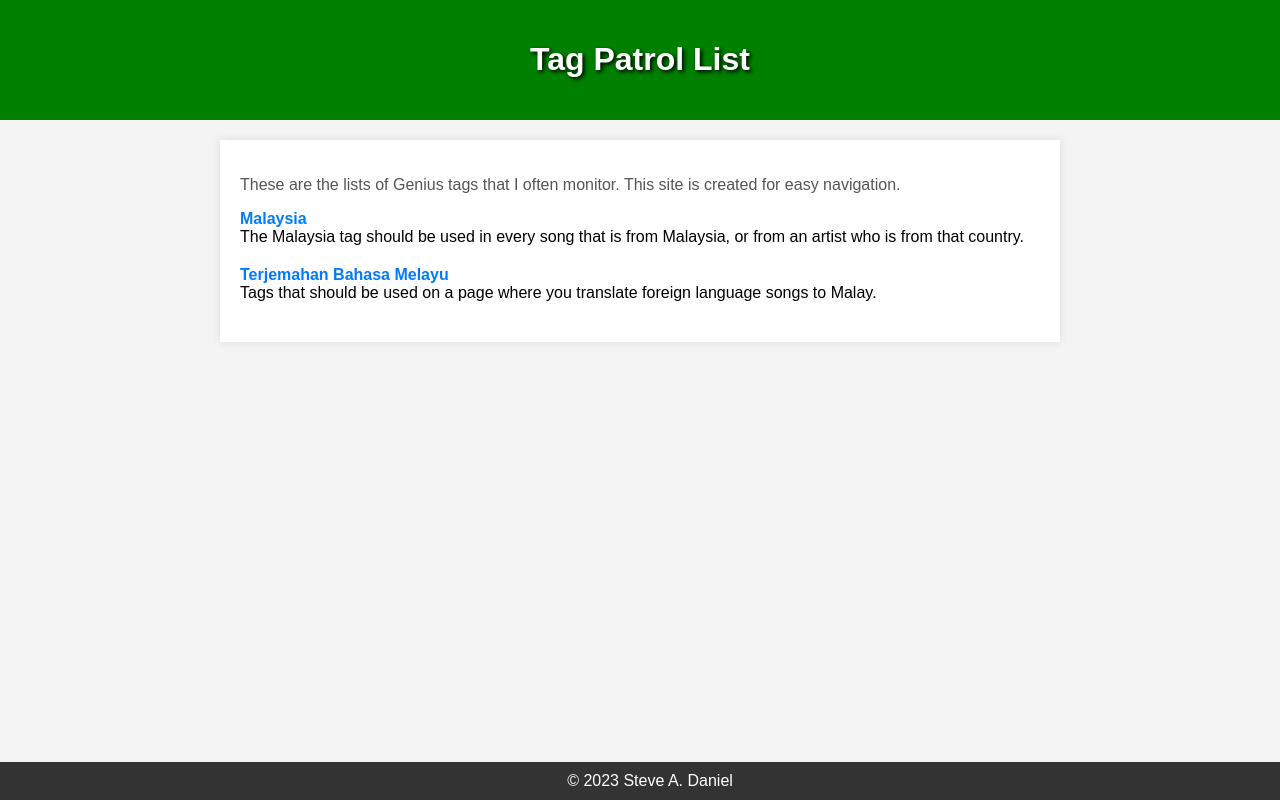
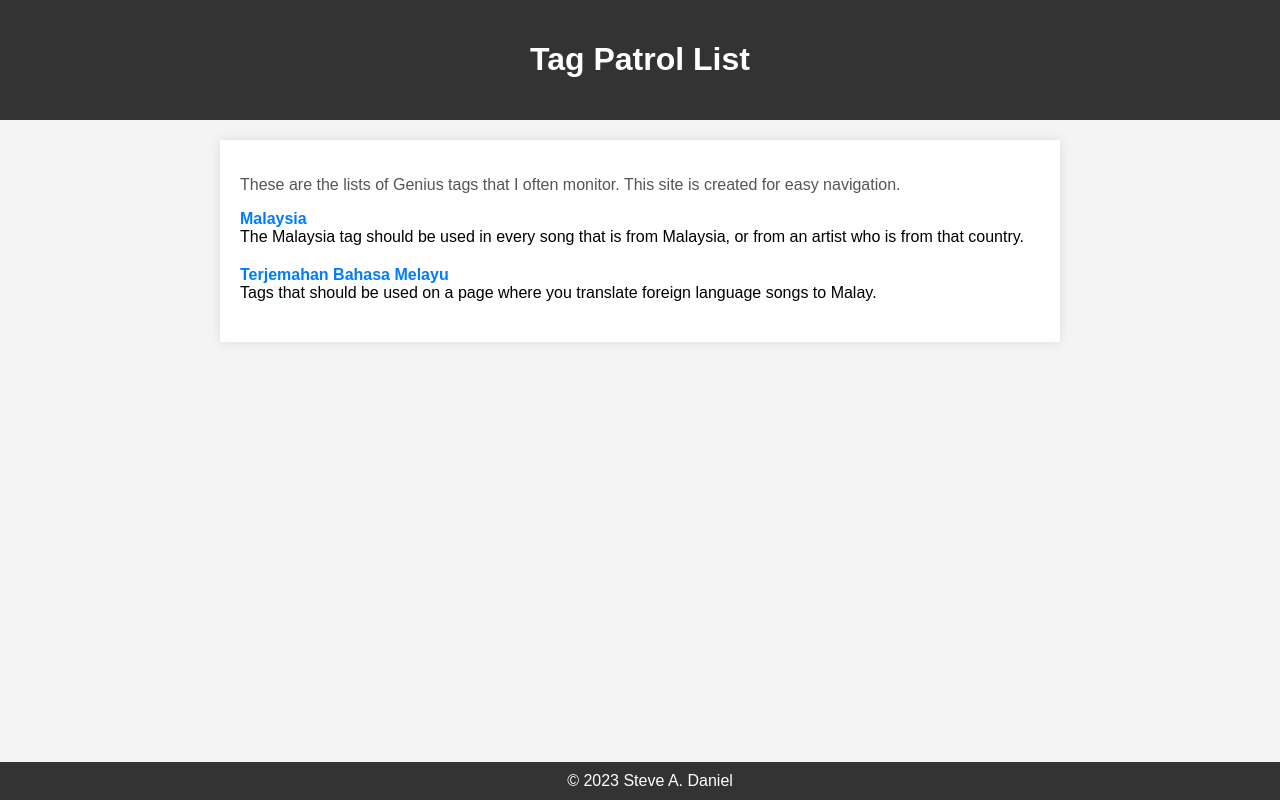
Before and after one commit to itzstevehereyo/gen-mentorship-portfolio, a plain HTML site: page index.html in a window 1280 px wide. Drawn offline with Linux system fonts and the light colour scheme.

Commit message:
Update index.html

```diff
--- a/index.html
+++ b/index.html
@@ -14,7 +14,7 @@
         }
 
         header {
-            background-color: #008000; /* Changed header background color to green (#008000) */
+            background-color: #333;
             color: #fff;
             text-align: center;
             padding: 20px;
@@ -30,7 +30,6 @@
 
         h1 {
             color: #fff;
-            text-shadow: 2px 2px 4px #000;
         }
 
         p {
```
